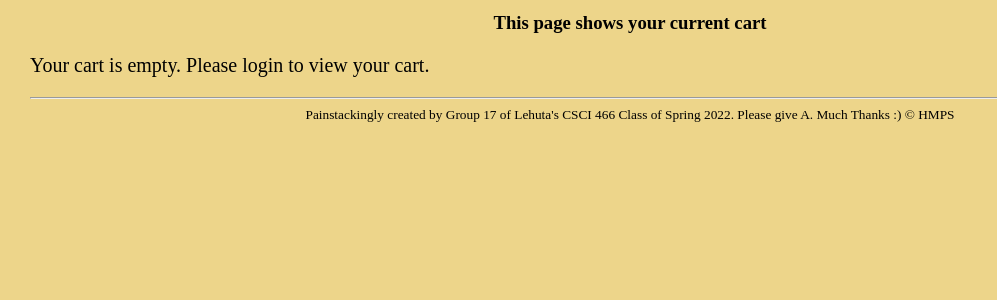
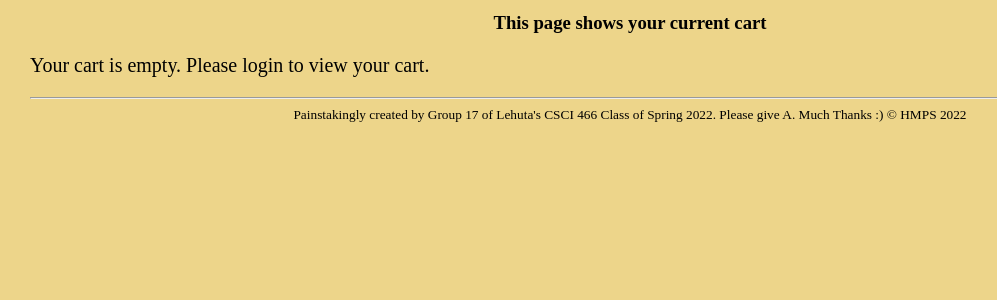
Before and after one commit to 466-hmps/groupproject, a PHP site: page /html/cart.php in a window 1280 px wide. Shown: the part 341-641 px from the top of the page, without its empty margins (10-1007 px from the left). Run offline with PHP 8.4, Linux system fonts and the light colour scheme.

Commit message:
Add slight touchups

```diff
--- a/Model/dbhandler.php
+++ b/Model/dbhandler.php
@@ -224,6 +224,7 @@
 	$statement->bindValue(':tot',$total);
 	$statement->execute();
 	$statement->closeCursor();
+	return $statement->rowCount();
 }
 
 function ModifyOrder() {
--- a/partials/footer.php
+++ b/partials/footer.php
@@ -1,6 +1,6 @@
 <hr>
 <div class="footer">
-        <span>Painstackingly created by Group 17 of Lehuta's CSCI 466 Class of Spring 2022. Please give A. Much Thanks :) &copy; HMPS</span>
+        <span>Painstakingly created by Group 17 of Lehuta's CSCI 466 Class of Spring 2022. Please give A. Much Thanks :) &copy; HMPS <?php echo date("Y") ?></span>
     </div>
 </body>
 </html>
```
